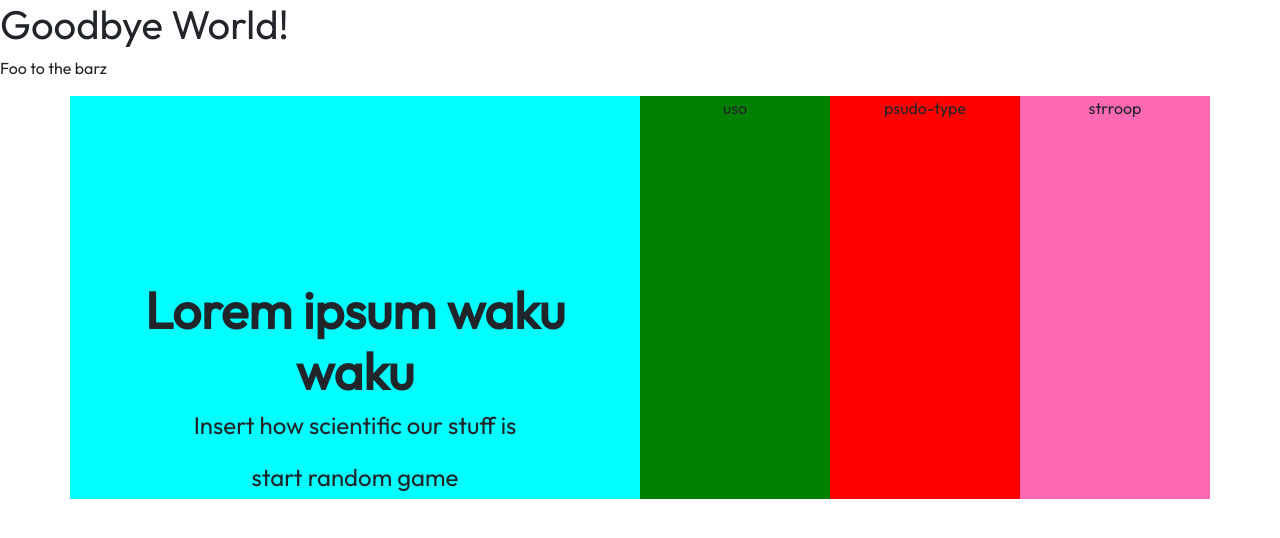
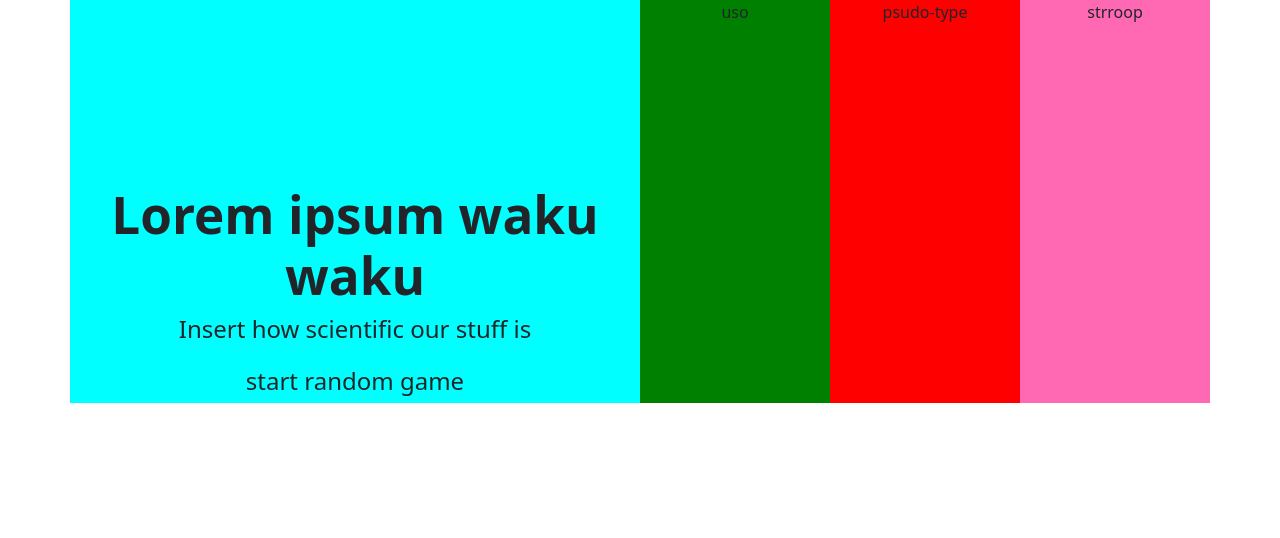
Before and after one commit to TheIvanHu/Knoggin, a React app: page / in a window 1280 px wide. Shown: the top 538 px of the page. Built offline with nearby package versions, Linux system fonts and the light colour scheme; the HTML template or start-up script is replaced by a standard one.

Commit message:
yare yare

```diff
--- a/package.json
+++ b/package.json
@@ -75,6 +75,7 @@
     "bootstrap": "^5.2.0",
     "node": "^18.7.0",
     "react-bootstrap": "^2.4.0",
+    "react-router": "^6.3.0",
     "react-router-dom": "^6.3.0",
     "yarn": "^1.22.19"
   }
--- a/src/components/App.tsx
+++ b/src/components/App.tsx
@@ -1,13 +1,29 @@
 import * as React from "react";
 import "./../assets/scss/App.scss";
+import {
+  BrowserRouter as Router,
+  NavLink,
+  Routes,
+  Route,
+} from "react-router-dom";
+import { MemoryRouter, Outlet, useLocation } from "react-router";
+
 import Home from "./Home";
+import SudoType from "./SudoType";
 
-const App = () => (
-  <div className="body">
-    <h1>Goodbye World!</h1>
-    <p>Foo to the barz</p>
-    <Home />
-  </div>
-);
+const App = () => {
+  const initialSearchParam = new URLSearchParams(window.location.search);
+  const initialPath = initialSearchParam.get("path") || "/";
+
+  return (
+    <MemoryRouter initialEntries={["/", initialPath]}>
+      <Routes>
+        <Route path="" element={<Home />} />
+
+        <Route path="/sudotype" element={<SudoType />} />
+      </Routes>
+    </MemoryRouter>
+  );
+};
 
 export default App;
```
Also changed, not shown: 2 other files (tests, documents, lock files or other folders).
